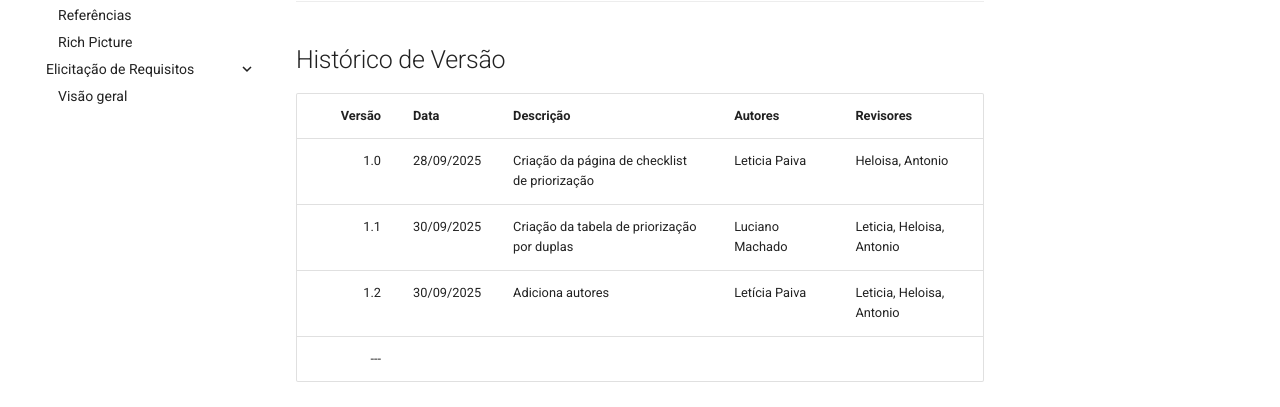
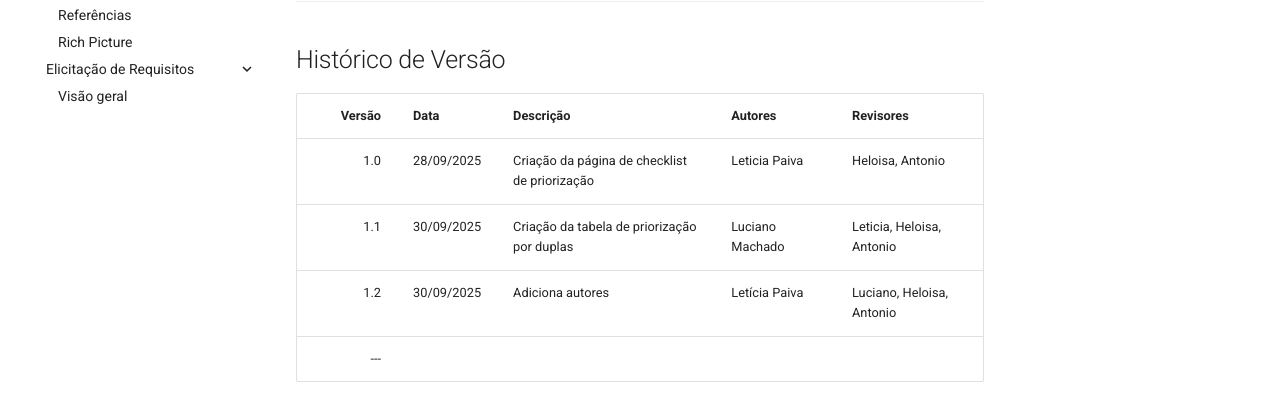
Before and after one commit to Requisitos-de-Software/2025.2-SinPatinhas, an MkDocs documentation site: the page built from docs/elicitacao/listas_verificacao/lista_tecnicas_priorizacao.md, in a window 1280 px wide and 900 px high, scrolled down 3625 px. Shown: the part 434-841 px from the top of the window. Built offline with MkDocs 1.6.1 and Material for MkDocs 9.7.7, drawn with Linux system fonts in a browser that asks for light colours; comment, search, counter and statistics services are not loaded.

```diff
--- a/docs/elicitacao/listas_verificacao/lista_tecnicas_priorizacao.md
+++ b/docs/elicitacao/listas_verificacao/lista_tecnicas_priorizacao.md
@@ -241,7 +241,7 @@
 |-------:|------------|------------------------------------------------------|---------------|-------------------------|
 | 1.0    | 28/09/2025 | Criação da página de checklist de priorização        | Leticia Paiva | Heloisa, Antonio        |
 | 1.1    | 30/09/2025 | Criação da tabela de priorização por duplas          | Luciano Machado | Leticia, Heloisa, Antonio|
-| 1.2    | 30/09/2025 | Adiciona autores         | Letícia Paiva | Leticia, Heloisa, Antonio|
+| 1.2    | 30/09/2025 | Adiciona autores         | Letícia Paiva | Luciano, Heloisa, Antonio|
 ---
 
 <style>
```
